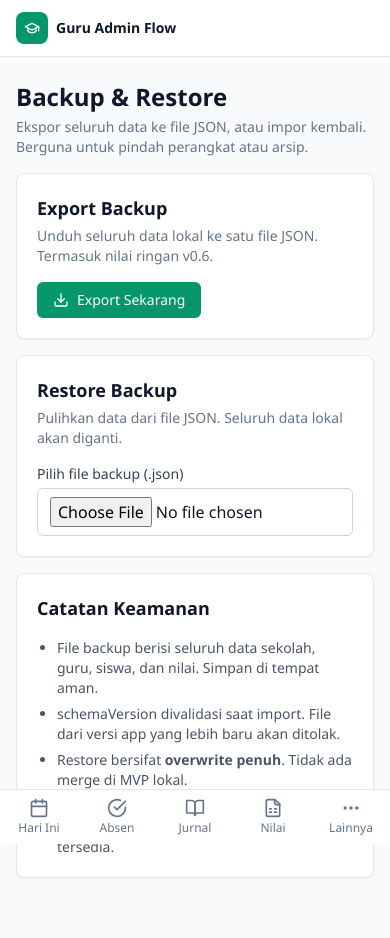
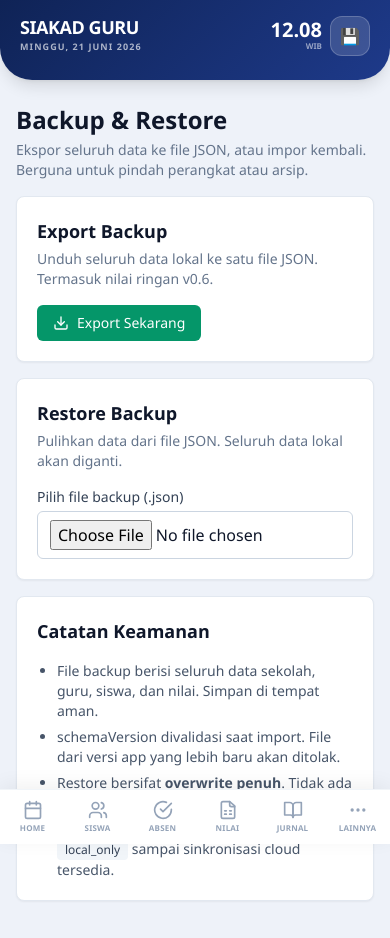
Before and after one commit to daunyil/guru-admin-flow, a React (Vite) app in the folder apps/teacher-admin/: page /#/backup in a window 390 px wide. Shown: the top 938 px of the page. Built offline with nearby package versions, Linux system fonts and the light colour scheme.

Commit message:
v0.6.1: adopt SIAKAD mobile shell

```diff
--- a/apps/teacher-admin/src/shared/layout/AppShell.tsx
+++ b/apps/teacher-admin/src/shared/layout/AppShell.tsx
@@ -1,9 +1,4 @@
-/**
- * Shell aplikasi: responsif mobile + desktop.
- * Mengikuti prinsip UX §8.6 (mobile-first harian, desktop-friendly perencanaan).
- */
-
-import { type ReactNode, useState } from "react";
+import { type ReactNode, useEffect, useState } from "react";
 import { NavLink, useNavigate } from "react-router-dom";
 import { GraduationCap, Calendar, User, Database, Plus, ClipboardList, FileText, Clock, Users, CheckCircle, BookOpen, FileSpreadsheet, ListChecks, MoreHorizontal } from "./icons";
 
@@ -30,25 +25,38 @@ const NAV_ITEMS: NavItem[] = [
   { to: "/backup", label: "Backup", icon: Database },
 ];
 
-// Mobile bottom nav: 4 item utama + tombol "Lainnya"
 const MOBILE_PRIMARY: NavItem[] = [
-  { to: "/", label: "Hari Ini", icon: Calendar },
+  { to: "/", label: "Home", icon: Calendar },
+  { to: "/roster", label: "Siswa", icon: Users },
   { to: "/attendance", label: "Absen", icon: CheckCircle },
+  { to: "/grades", label: "Nilai", icon: FileSpreadsheet },
   { to: "/journal", label: "Jurnal", icon: BookOpen },
-  { to: "/grades", label: "Nilai", icon: FileSpreadsheet },
 ];
+
+function formatClock(date: Date): string {
+  return date.toLocaleTimeString("id-ID", { hour: "2-digit", minute: "2-digit", hour12: false });
+}
+
+function formatDate(date: Date): string {
+  return date.toLocaleDateString("id-ID", { weekday: "long", day: "numeric", month: "long", year: "numeric" });
+}
 
 export function AppShell({ children }: { children: ReactNode }) {
   const [showMore, setShowMore] = useState(false);
+  const [now, setNow] = useState(new Date());
   const navigate = useNavigate();
+
+  useEffect(() => {
+    const timer = window.setInterval(() => setNow(new Date()), 1000 * 30);
+    return () => window.clearInterval(timer);
+  }, []);
 
   const mobileOthers = NAV_ITEMS.filter(
     (item) => !MOBILE_PRIMARY.some((p) => p.to === item.to)
   );
 
   return (
-    <div className="min-h-screen flex flex-col bg-slate-50">
-      {/* Header (desktop) */}
+    <div className="min-h-screen flex flex-col bg-[#eef2f9] md:bg-slate-50">
       <header className="hidden md:block bg-white border-b border-slate-200 sticky top-0 z-10">
         <div className="max-w-5xl mx-auto px-6 py-3 flex items-center justify-between">
           <div className="flex items-center gap-2">
@@ -56,7 +64,7 @@ export function AppShell({ children }: { children: ReactNode }) {
               <GraduationCap className="w-5 h-5" />
             </div>
             <span className="font-semibold text-slate-900">Guru Admin Flow</span>
-            <span className="text-xs text-slate-400 ml-2">v0.6</span>
+            <span className="text-xs text-slate-400 ml-2">v0.6.1</span>
           </div>
           <nav className="flex items-center gap-1 flex-wrap">
             {NAV_ITEMS.map((item) => (
@@ -79,31 +87,43 @@ export function AppShell({ children }: { children: ReactNode }) {
         </div>
       </header>
 
-      {/* Mobile header */}
-      <header className="md:hidden bg-white border-b border-slate-200 sticky top-0 z-10">
-        <div className="px-4 py-3 flex items-center gap-2">
-          <div className="w-8 h-8 rounded-lg bg-brand-600 flex items-center justify-center text-white">
-            <GraduationCap className="w-4 h-4" />
+      <header className="siakad-header no-print">
+        <div className="flex items-center justify-between gap-3">
+          <div>
+            <div className="text-[18px] font-black leading-none tracking-tight">SIAKAD GURU</div>
+            <div className="text-[9px] font-bold uppercase tracking-[0.12em] text-white/65 mt-1">
+              {formatDate(now)}
+            </div>
           </div>
-          <span className="font-semibold text-slate-900 text-sm">Guru Admin Flow</span>
+          <div className="flex items-center gap-2">
+            <div className="text-right">
+              <div className="text-xl font-black leading-none">{formatClock(now)}</div>
+              <div className="text-[8px] font-bold uppercase text-white/55">WIB</div>
+            </div>
+            <button
+              onClick={() => navigate("/backup")}
+              className="w-10 h-10 rounded-xl bg-white/15 border border-white/20 text-white text-base active:scale-95"
+              title="Backup"
+            >
+              💾
+            </button>
+          </div>
         </div>
       </header>
 
-      {/* Main content */}
-      <main className="flex-1 max-w-5xl w-full mx-auto px-4 py-6 pb-24 md:pb-6">
+      <main className="flex-1 max-w-5xl w-full mx-auto px-4 py-6 pb-28 md:pb-6">
         {children}
       </main>
 
-      {/* Bottom nav (mobile) — 5 item: 4 primary + Lainnya */}
-      <nav className="md:hidden fixed bottom-0 inset-x-0 bg-white border-t border-slate-200 flex z-20">
+      <nav className="md:hidden fixed bottom-0 inset-x-0 bg-white border-t border-slate-100 flex z-20 shadow-[0_-4px_20px_rgba(0,0,0,0.06)] no-print">
         {MOBILE_PRIMARY.map((item) => (
           <NavLink
             key={item.to}
             to={item.to}
             end={item.to === "/"}
             className={({ isActive }) =>
-              `flex-1 flex flex-col items-center gap-0.5 py-2 text-xs ${
-                isActive ? "text-brand-700" : "text-slate-500"
+              `flex-1 flex flex-col items-center gap-0.5 py-2.5 text-[8px] font-extrabold uppercase tracking-wide ${
+                isActive ? "text-brand-700" : "text-slate-400"
               }`
             }
           >
@@ -113,23 +133,23 @@ export function AppShell({ children }: { children: ReactNode }) {
         ))}
         <button
           onClick={() => setShowMore(true)}
-          className="flex-1 flex flex-col items-center gap-0.5 py-2 text-xs text-slate-500"
+          className="flex-1 flex flex-col items-center gap-0.5 py-2.5 text-[8px] font-extrabold uppercase tracking-wide text-slate-400"
         >
           <MoreHorizontal className="w-5 h-5" />
           <span>Lainnya</span>
         </button>
       </nav>
 
-      {/* More menu (mobile) — sheet/modal */}
       {showMore && (
         <div className="md:hidden fixed inset-0 z-30" onClick={() => setShowMore(false)}>
-          <div className="absolute inset-0 bg-black/30" />
+          <div className="absolute inset-0 bg-black/40" />
           <div
-            className="absolute bottom-0 inset-x-0 bg-white rounded-t-xl p-4 pb-8 max-h-[70vh] overflow-y-auto"
+            className="absolute bottom-0 inset-x-0 bg-white rounded-t-[28px] p-4 pb-8 max-h-[70vh] overflow-y-auto"
             onClick={(e) => e.stopPropagation()}
           >
+            <div className="w-10 h-1 rounded-full bg-slate-200 mx-auto mb-4" />
             <div className="flex items-center justify-between mb-4">
-              <h3 className="font-semibold text-slate-900">Menu Lainnya</h3>
+              <h3 className="font-black text-slate-900">Menu Lainnya</h3>
               <button onClick={() => setShowMore(false)} className="text-slate-400 text-xl">×</button>
             </div>
             <div className="grid grid-cols-3 gap-3">
@@ -137,10 +157,10 @@ export function AppShell({ children }: { children: ReactNode }) {
                 <button
                   key={item.to}
                   onClick={() => { navigate(item.to); setShowMore(false); }}
-                  className="flex flex-col items-center gap-1 p-3 rounded-lg hover:bg-slate-50"
+                  className="flex flex-col items-center gap-1 p-3 rounded-2xl hover:bg-slate-50"
                 >
                   <item.icon className="w-6 h-6 text-brand-600" />
-                  <span className="text-xs text-slate-700">{item.label}</span>
+                  <span className="text-xs text-slate-700 font-semibold">{item.label}</span>
                 </button>
               ))}
             </div>
```
